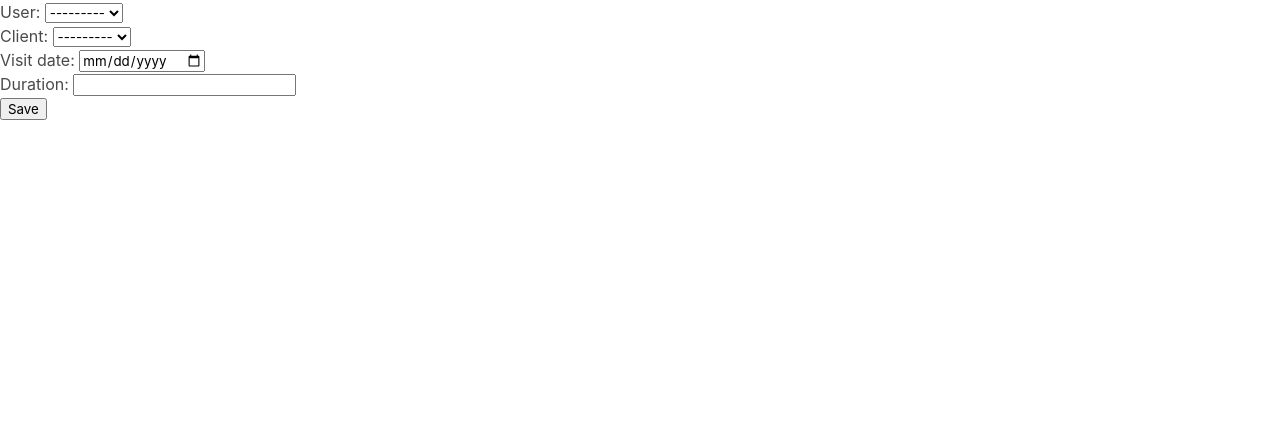
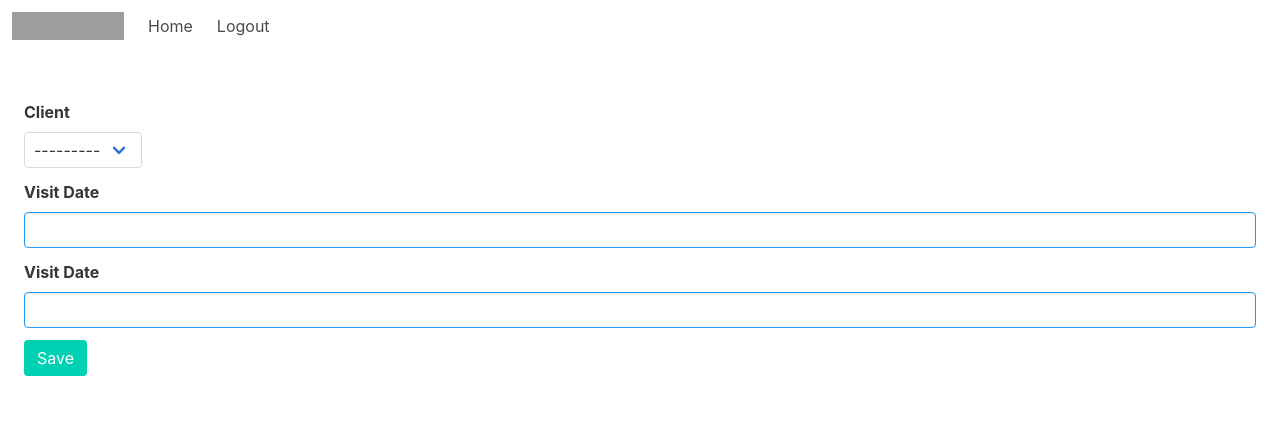
Before and after one commit to dailey-mayse-software/home-visit-tracker, a Django app: page /visits/create/ in a window 1280 px wide. Shown: the top 423 px of the page. Run offline with Django 3.2, Linux system fonts and the light colour scheme; the visitor is signed in with stand-in values (Sample User, id 1); data comes from the database, SQL or seed files in the repository; data that the repository does not hold is empty; some libraries are stand-ins or nearby versions; grey boxes are pictures that could not be loaded.

Commit message:
Add some style to a few more pages

```diff
--- a/homevisitportal/settings.py
+++ b/homevisitportal/settings.py
@@ -125,3 +125,7 @@ USE_TZ = True
 # https://docs.djangoproject.com/en/2.1/howto/static-files/
 
 STATIC_URL = '/static/'
+
+STATICFILES_DIRS = [
+    os.path.join(BASE_DIR, "static"),
+]
--- a/homevisitportal/urls.py
+++ b/homevisitportal/urls.py
@@ -1,5 +1,3 @@
-from django.conf import settings
-from django.conf.urls.static import static
 from django.contrib import admin
 from django.contrib.auth import views as auth_views
 from django.urls import include, path
@@ -25,4 +23,9 @@ urlpatterns += [
     path('accounts/', include('django.contrib.auth.urls')),
 ]
 
-urlpatterns += static(settings.STATIC_URL, document_root=settings.STATIC_ROOT)
+# If not using django.contrib.staticfiles app:
+#
+# from django.conf import settings
+# from django.conf.urls.static import static
+#
+# urlpatterns += static(settings.STATIC_URL, document_root=settings.STATIC_ROOT)
--- /dev/null
+++ b/static/js/site.js
@@ -0,0 +1,15 @@
+/*
+ * https://bulma.io/documentation/components/navbar/
+ */
+
+$(document).ready(function() {
+
+  // Check for click events on the navbar burger icon
+  $(".navbar-burger").click(function() {
+
+      // Toggle the "is-active" class on both the "navbar-burger" and the "navbar-menu"
+      $(".navbar-burger").toggleClass("is-active");
+      $(".navbar-menu").toggleClass("is-active");
+
+  });
+});
--- a/templates/base_bulma.html
+++ b/templates/base_bulma.html
@@ -7,19 +7,74 @@
   <title>Home Visit Portal</title>
   <link rel="stylesheet" href="https://cdnjs.cloudflare.com/ajax/libs/font-awesome/4.7.0/css/font-awesome.min.css">
   <link rel="stylesheet" href="https://cdnjs.cloudflare.com/ajax/libs/bulma/0.7.1/css/bulma.min.css" />
+  <script src="https://cdnjs.cloudflare.com/ajax/libs/jquery/2.2.4/jquery.min.js"></script>
+
+  {% load static %}
+  <script src="{% static 'js/site.js' %}"></script>
 </head>
 
 <body>
+
+<!-- Only show navbar if the user is logged in -->
+{% if user.is_authenticated %}
+<nav class="navbar is-transparent">
+  <div class="navbar-brand">
+    <a class="navbar-item" href="https://bulma.io">
+      <img src="https://bulma.io/images/bulma-logo.png" alt="Bulma: a modern CSS framework based on Flexbox" width="112" height="28">
+    </a>
+    <div class="navbar-burger burger" data-target="navbarExampleTransparentExample">
+      <span></span>
+      <span></span>
+      <span></span>
+    </div>
+  </div>
+
+  <div id="navbarExampleTransparentExample" class="navbar-menu">
+    <div class="navbar-start">
+      <a class="navbar-item" href="{% url 'visits:index' %}">
+        Home
+      </a>
+      <a class="navbar-item" href="{% url 'logout' %}">
+        Logout
+      </a>
+      <!-- Dropdown menu within the navbar -->
+      <!--<div class="navbar-item has-dropdown is-hoverable">-->
+        <!--<a class="navbar-link" href="/documentation/overview/start/">-->
+          <!--Docs-->
+        <!--</a>-->
+        <!-- Puts a horizontal divider in the dropdown -->
+        <!--<div class="navbar-dropdown is-boxed">-->
+          <!--<a class="navbar-item" href="/documentation/overview/start/">-->
+            <!--Overview-->
+          <!--</a>-->
+          <!--<a class="navbar-item" href="https://bulma.io/documentation/modifiers/syntax/">-->
+            <!--Modifiers-->
+          <!--</a>-->
+          <!--<a class="navbar-item" href="https://bulma.io/documentation/columns/basics/">-->
+            <!--Columns-->
+          <!--</a>-->
+          <!--<a class="navbar-item" href="https://bulma.io/documentation/layout/container/">-->
+            <!--Layout-->
+          <!--</a>-->
+          <!--<a class="navbar-item" href="https://bulma.io/documentation/form/general/">-->
+            <!--Form-->
+          <!--</a>-->
+          <!--<hr class="navbar-divider">-->
+          <!--<a class="navbar-item" href="https://bulma.io/documentation/elements/box/">-->
+            <!--Elements-->
+          <!--</a>-->
+          <!--<a class="navbar-item is-active" href="https://bulma.io/documentation/components/breadcrumb/">-->
+            <!--Components-->
+          <!--</a>-->
+        <!--</div>-->
+      </div>
+    </div>
+  </div>
+</nav>
+{% endif %}
+
 {% block content %}
 {% endblock %}
-<!--<ul class="sidebar-nav">-->
- <!--{% if user.is_authenticated %}-->
-   <!--<li>User: {{ user.get_username }}</li>-->
-   <!--<li><a href="{% url 'logout'%}?next={{request.path}}">Logout</a></li>-->
- <!--{% else %}-->
-   <!--<li><a href="{% url 'login'%}?next={{request.path}}">Login</a></li>-->
- <!--{% endif %}-->
-<!--</ul>-->
 </body>
 
 </html>
--- a/templates/registration/logged_out.html
+++ b/templates/registration/logged_out.html
@@ -2,7 +2,9 @@
 
 {% block content %}
 
-<p>Logged out!</p>
-<a href="{% url 'login' %}">Click here to login again.</a>
+<section class="is-light">
+  <p>Logged out!</p>
+  <a href="{% url 'login' %}">Click here to login again.</a>
+</section>
 
 {% endblock %}
--- a/visits/models.py
+++ b/visits/models.py
@@ -19,4 +19,4 @@ class Visit(models.Model):
     duration = models.IntegerField()
 
     def __str__(self):
-        return f'{self.user} -> {self.client} on {self.visit_date}'
+        return f'{self.client} on {self.visit_date}'
--- a/visits/templates/visits/create.html
+++ b/visits/templates/visits/create.html
@@ -1,38 +1,46 @@
 {% extends 'base_bulma.html' %}
-{% load widget_tweaks %}
 
 {% block content %}
 
-{% if form.errors %}
-  Errors:
-  <p>form.errors.as_json: {{ form.errors.as_json }}</p>
-  <p>form.errors.visit_date: {{ form.errors.visit_date }}</p>
-{% endif %}
-
+<div class="section">
   <form method="post">
     {% csrf_token %}
 
-  <!-- Generates the below HTML {{ form.as_p }} -->
+    {{ form.non_field_errors }}
+    {{ form.errors }}
 
-  {% if form.errors.user %}
-    <p>{{ form.errors.user }}</p>
-  {% endif %}
-  <p>{{form.user.label_tag}} {{ form.user }}</p>
+    <div class="field">
+      <label class="label">Client</label>
+      <div class="control">
+        <div class="select">
+          <select name="{{ form.client.name }}" id="{{ form.client.auto_id }}" required>
+            {% for value, text in form.client.field.choices %}
+              <option value="{{ value }}">{{ text }}</option>
+            {% endfor %}
+          </select>
+        </div>
+      </div>
+    </div>
 
-  {% if form.errors.client %}
-    <p>{{ form.errors.client }}</p>
-  {% endif %}
-  <p>{{form.client.label_tag}} {{ form.client }}</p>
+    <div class="field">
+      <label class="label">Visit Date</label>
+      <div class="control">
+        <input name="{{ form.visit_date.name }}" id="{{ form.visit_date.auto_id }}" class="input is-info" type="text" required>
+      </div>
+    </div>
 
-  {% if form.errors.visit_date %}
-    <p>{{ form.errors.visit_date }}</p>
-  {% endif %}
-  <p>{{form.visit_date.label_tag}} {{ form.visit_date|attr:"type:date" }}</p>
+    <div class="field">
+      <label class="label">Visit Date</label>
+      <div class="control">
+        <input name="{{ form.duration.name }}" id="{{ form.duration.auto_id }}" class="input is-info" type="number" required>
+      </div>
+    </div>
 
-  {% if form.errors.duration %}
-    <p>{{ form.errors.duration }}</p>
-  {% endif %}
-  <p>{{form.duration.label_tag}} {{ form.duration }}</p>
+    <input class="button is-primary" type="submit" value="Save">
+  </form>
+</div>
+
+{% endblock %}
 
 <!--
 
@@ -120,8 +128,3 @@
 TODO: Other specific field attributes
 
 -->
-
-  <input type="submit" value="Save">
-</form>
-
-{% endblock %}
--- a/visits/urls.py
+++ b/visits/urls.py
@@ -7,5 +7,6 @@ urlpatterns = [
     path('create/', views.CreateView.as_view(), name='create'),
     path('<int:pk>/', views.DetailView.as_view(), name='detail'),
     path('<int:pk>/update/', views.UpdateView.as_view(), name='update'),
-    path('<int:pk>/delete/', views.DeleteView.as_view(), name='delete')
+    path('<int:pk>/delete/', views.DeleteView.as_view(), name='delete'),
+    path('help/', views.help_page, name='help'),
 ]
--- a/visits/views.py
+++ b/visits/views.py
@@ -1,9 +1,15 @@
+from django.contrib.auth.mixins import LoginRequiredMixin
 from django.urls import reverse_lazy
+from django.shortcuts import render
 from django.views import generic
 from .models import Visit
 
 
-class IndexView(generic.ListView):
+def help_page(request):
+    return render(request, 'visits/help.html')
+
+
+class IndexView(LoginRequiredMixin, generic.ListView):
     template_name = 'visits/index.html'
     context_object_name = 'recent_visits'
 
@@ -11,26 +17,30 @@ class IndexView(generic.ListView):
         return Visit.objects.order_by('-visit_date')[:50]
 
 
-class CreateView(generic.CreateView):
+class CreateView(LoginRequiredMixin, generic.CreateView):
     model = Visit
     template_name = 'visits/create.html'
-    fields = ['user', 'client', 'visit_date', 'duration']
+    fields = ['client', 'visit_date', 'duration']
     success_url = reverse_lazy('visits:index')
 
+    def form_valid(self, form):
+        form.instance.user = self.request.user
+        return super().form_valid(form)
 
-class DetailView(generic.DetailView):
+
+class DetailView(LoginRequiredMixin, generic.DetailView):
     model = Visit
     template_name = 'visits/detail.html'
 
 
-class UpdateView(generic.UpdateView):
+class UpdateView(LoginRequiredMixin, generic.UpdateView):
     model = Visit
     template_name = 'visits/update.html'
     fields = ['visit_date', 'duration']
     success_url = reverse_lazy('visits:index')
 
 
-class DeleteView(generic.DeleteView):
+class DeleteView(LoginRequiredMixin, generic.DeleteView):
     model = Visit
     template_name = 'visits/delete.html'
     success_url = reverse_lazy('visits:index')
```
Also changed, not shown: templates/ideal_login_page.html (deleted, +0 -58 lines), templates/registration/login.html (+5 -12 lines), visits/templates/visits/help.html (added, +9 -0 lines), visits/templates/visits/index.html (+17 -8 lines). Lines whose indentation alone changed are shown as unchanged.
